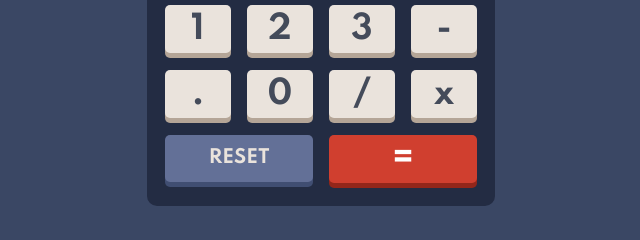
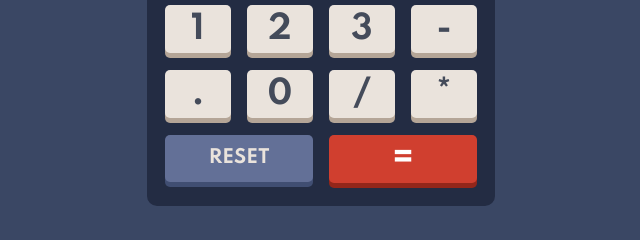
Before and after one commit to SartHak-0-Sach/Calculator-app_frontend_project, a plain HTML site: page index.html in a window 1280 px wide. Shown: the part 445-685 px from the top of the page, 319-959 px from the left. Drawn offline with Linux system fonts and the light colour scheme.

Commit message:
Fix multiplication result bug

```diff
--- a/index.html
+++ b/index.html
@@ -51,7 +51,7 @@
       <button data-num>.</button>
       <button data-num>0</button>
       <button data-operator>/</button>
-      <button data-operator>x</button>
+      <button data-operator>*</button>
       <button data-reset class="column-span">RESET</button>
       <button data-output class="column-span">=</button>
     </div>
```
